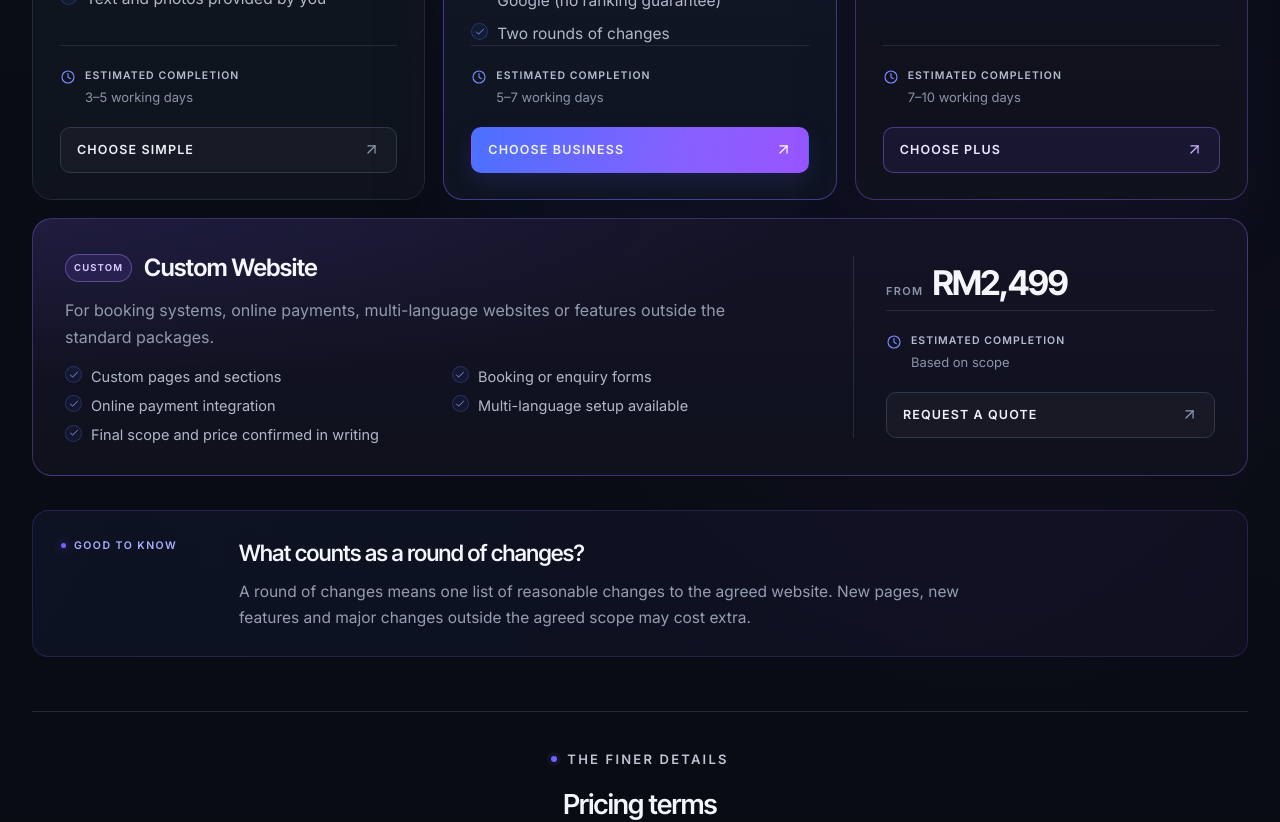
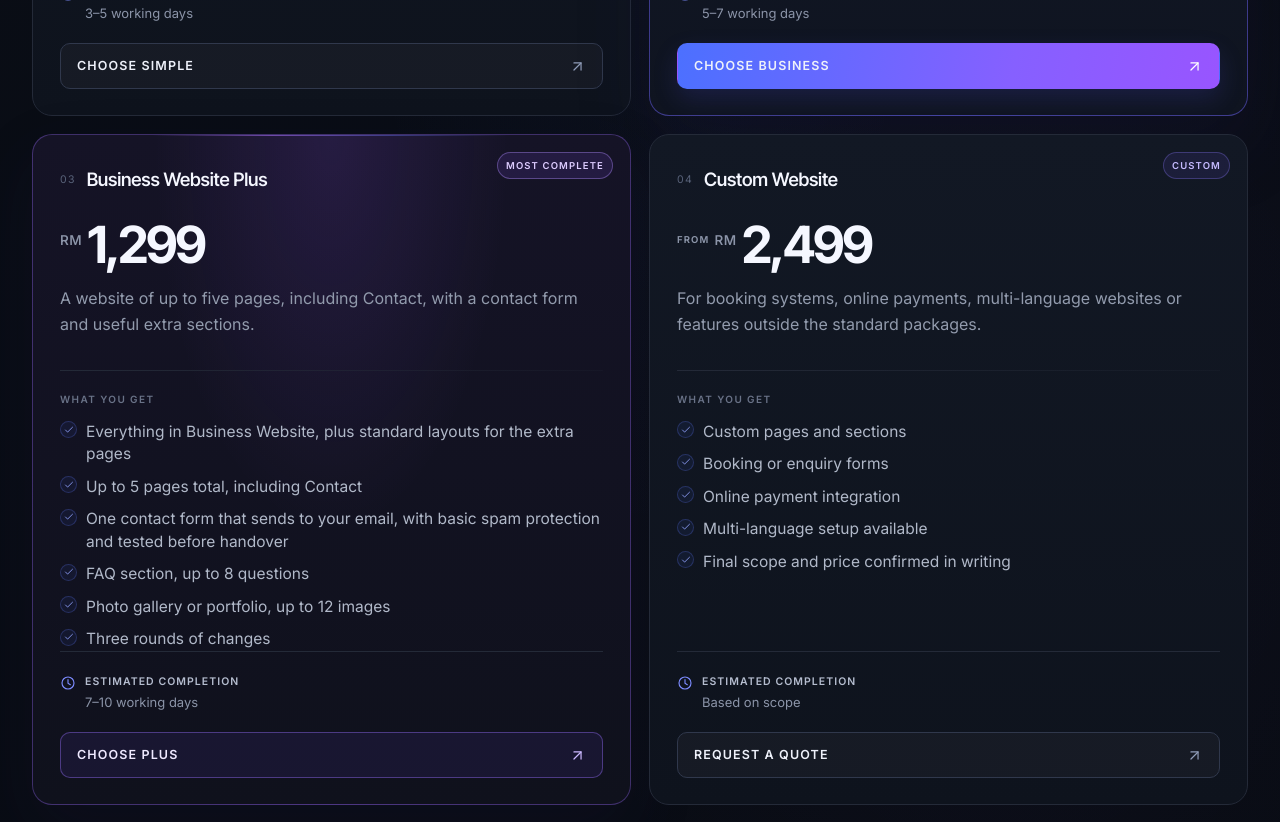
Before and after one commit to venomz92-boop/nickwebdev, a React (Vite) app: page / in a window 1280 px wide. Shown: the part 3080-3902 px from the top of the page. Built offline with nearby package versions, Linux system fonts and the light colour scheme.

Commit message:
Add files via upload

```diff
--- a/src/components/Pricing.tsx
+++ b/src/components/Pricing.tsx
@@ -9,8 +9,6 @@ type PricingProps = {
 
 export function Pricing({ onSelectPackage }: PricingProps) {
   const { t } = useI18n();
-  const standardPackages = websitePackages.filter((item) => item.id !== "custom");
-  const customPackage = websitePackages.find((item) => item.id === "custom");
 
   return (
     <section className="section pricing" id="pricing" aria-labelledby="pricing-title">
@@ -35,9 +33,10 @@ export function Pricing({ onSelectPackage }: PricingProps) {
           <strong>{t.pricing.currencyValue}</strong>
         </div>
 
-        <div className="pricing-grid">
-          {standardPackages.map((item, index) => {
+        <div className="pricing-grid pricing-grid--four">
+          {websitePackages.map((item, index) => {
             const copy = t.pricing.packages[item.id];
+            const isCustom = item.id === "custom";
 
             return (
               <Reveal
@@ -58,6 +57,11 @@ export function Pricing({ onSelectPackage }: PricingProps) {
                   <h3 className="pricing-card__name">{copy.name}</h3>
                 </div>
                 <div className="pricing-card__price">
+                  {isCustom && (
+                    <span className="pricing-card__from">
+                      {t.pricing.fromLabel}
+                    </span>
+                  )}
                   <span className="pricing-card__currency">RM</span>
                   <span className="pricing-card__amount">
                     {item.price.replace("RM", "")}
@@ -100,56 +104,6 @@ export function Pricing({ onSelectPackage }: PricingProps) {
               </Reveal>
             );
           })}
-
-          {customPackage && (
-            <Reveal className="pricing-custom" delay={standardPackages.length * 80}>
-              <div className="pricing-custom__copy">
-                <div className="pricing-custom__heading">
-                  <span className="pricing-custom__badge">
-                    {t.pricing.packages.custom.badge}
-                  </span>
-                  <h3>{t.pricing.packages.custom.name}</h3>
-                </div>
-                <p className="pricing-custom__description">
-                  {t.pricing.packages.custom.description}
-                </p>
-                <ul className="pricing-custom__list">
-                  {t.pricing.packages.custom.includes.map((feature) => (
-                    <li key={feature}>
-                      <span className="pricing-card__check">
-                        <Check size={12} />
-                      </span>
-                      {feature}
-                    </li>
-                  ))}
-                </ul>
-              </div>
-
-              <div className="pricing-custom__aside">
-                <div className="pricing-custom__price">
-                  <span>{t.pricing.fromLabel}</span>
-                  <strong>{customPackage.price}</strong>
-                </div>
-
-                <div className="pricing-card__delivery pricing-custom__delivery">
-                  <Clock size={16} />
-                  <span>
-                    <strong>{t.pricing.deliveryLabel}</strong>
-                    {t.pricing.packages.custom.delivery}
-                  </span>
-                </div>
-
-                <button
-                  className="pricing-card__cta pricing-custom__cta"
-                  type="button"
-                  onClick={() => onSelectPackage("custom")}
-                >
-                  {t.pricing.packages.custom.cta}
-                  <ArrowUpRight size={17} />
-                </button>
-              </div>
-            </Reveal>
-          )}
         </div>
 
         <Reveal className="pricing-rounds" delay={80}>
--- a/src/styles.css
+++ b/src/styles.css
@@ -1984,108 +1984,14 @@ button {
   gap: 18px;
 }
 
-.pricing-custom {
-  grid-column: 1 / -1;
-  display: grid;
-  grid-template-columns: minmax(0, 1.35fr) minmax(260px, 0.65fr);
-  gap: 36px;
-  align-items: center;
-  padding: 30px 32px;
-  border: 1px solid rgba(152, 105, 255, 0.34);
-  border-radius: 20px;
-  background:
-    radial-gradient(ellipse at 0% 0%, rgba(112, 100, 255, 0.12), transparent 45%),
-    linear-gradient(180deg, #141326 0%, #0f111c 100%);
-}
-
-.pricing-custom__heading {
-  display: flex;
-  flex-wrap: wrap;
-  align-items: center;
-  gap: 12px;
-  margin-bottom: 10px;
-}
-
-.pricing-custom__heading h3 {
-  font-family: var(--font-display);
-  font-size: 24px;
-  font-weight: 620;
-  letter-spacing: -0.02em;
-}
-
-.pricing-custom__badge {
-  padding: 5px 8px;
-  border: 1px solid rgba(180, 142, 255, 0.38);
-  border-radius: 999px;
-  background: rgba(139, 89, 255, 0.13);
-  color: #ddccff;
-  font-size: 9.5px;
-  font-weight: 650;
-  letter-spacing: 0.12em;
-  text-transform: uppercase;
-}
-
-.pricing-custom__description {
-  max-width: 720px;
-  color: #929bad;
-  font-size: 16px;
-  line-height: 1.65;
-}
-
-.pricing-custom__list {
-  display: grid;
+.pricing-grid--four {
   grid-template-columns: repeat(2, minmax(0, 1fr));
-  gap: 8px 22px;
-  margin-top: 16px;
-  list-style: none;
-}
-
-.pricing-custom__list li {
-  display: flex;
-  align-items: flex-start;
-  gap: 9px;
-  color: #b1b9c9;
-  font-size: 14.5px;
-  line-height: 1.45;
-}
-
-.pricing-custom__aside {
-  display: flex;
-  flex-direction: column;
-  justify-content: center;
-  padding-left: 32px;
-  border-left: 1px solid var(--border);
-}
-
-.pricing-custom__price {
-  display: flex;
-  align-items: baseline;
-  gap: 9px;
-}
-
-.pricing-custom__price span {
-  color: #8c95a9;
-  font-size: 11px;
-  font-weight: 600;
-  letter-spacing: 0.12em;
-  text-transform: uppercase;
-}
-
-.pricing-custom__price strong {
-  font-family: var(--font-display);
-  font-size: 34px;
-  font-weight: 680;
-  letter-spacing: -0.05em;
-}
-
-.pricing-custom__delivery {
-  margin-top: 10px;
-  padding-top: 0;
-  border-top: 0;
-}
-
-.pricing-custom__cta {
-  margin-top: 18px;
+}
+
+@media (min-width: 1041px) {
+  .pricing-grid--four {
+    grid-auto-rows: 1fr;
+  }
 }
 
 .pricing-card {
@@ -2214,6 +2120,15 @@ button {
   align-items: flex-start;
   gap: 5px;
   margin-top: 26px;
+}
+
+.pricing-card__from {
+  margin-top: 11px;
+  color: #8c95a9;
+  font-size: 9.5px;
+  font-weight: 650;
+  letter-spacing: 0.12em;
+  text-transform: uppercase;
 }
 
 .pricing-card__currency {
@@ -4490,36 +4405,3 @@ html[lang="ms"] .hero__title {
     font-size: clamp(1.99rem, 9.44vw, 2.65rem);
   }
 }
-
-@media (max-width: 760px) {
-  .pricing-custom {
-    grid-template-columns: 1fr;
-    gap: 24px;
-    padding: 26px 24px;
-  }
-
-  .pricing-custom__aside {
-    padding-top: 24px;
-    padding-left: 0;
-    border-top: 1px solid var(--border);
-    border-left: 0;
-  }
-
-  .pricing-custom__list {
-    grid-template-columns: 1fr;
-  }
-}
-
-@media (max-width: 560px) {
-  .pricing-custom {
-    padding: 24px 20px;
-  }
-
-  .pricing-custom__heading h3 {
-    font-size: 21px;
-  }
-
-  .pricing-custom__price strong {
-    font-size: 30px;
-  }
-}
```
